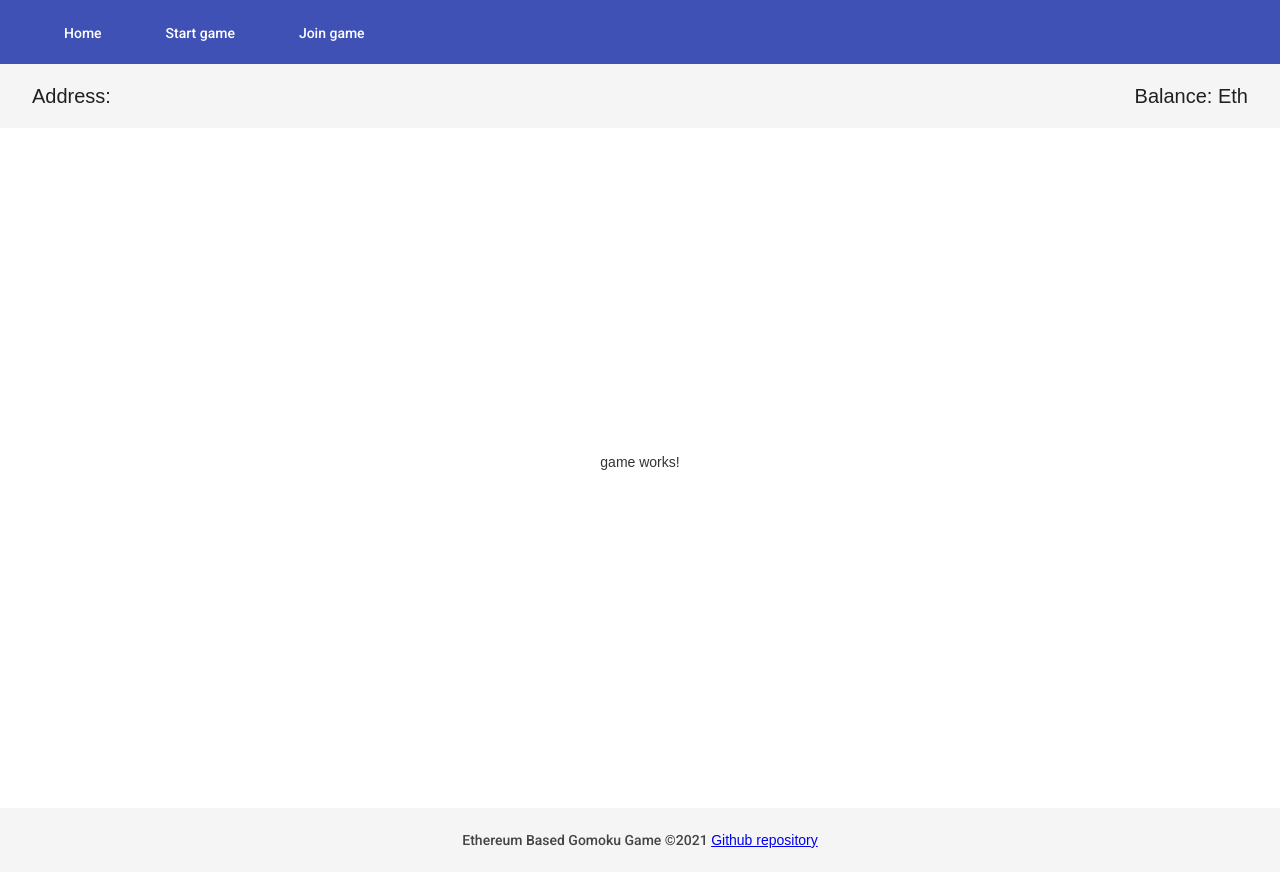
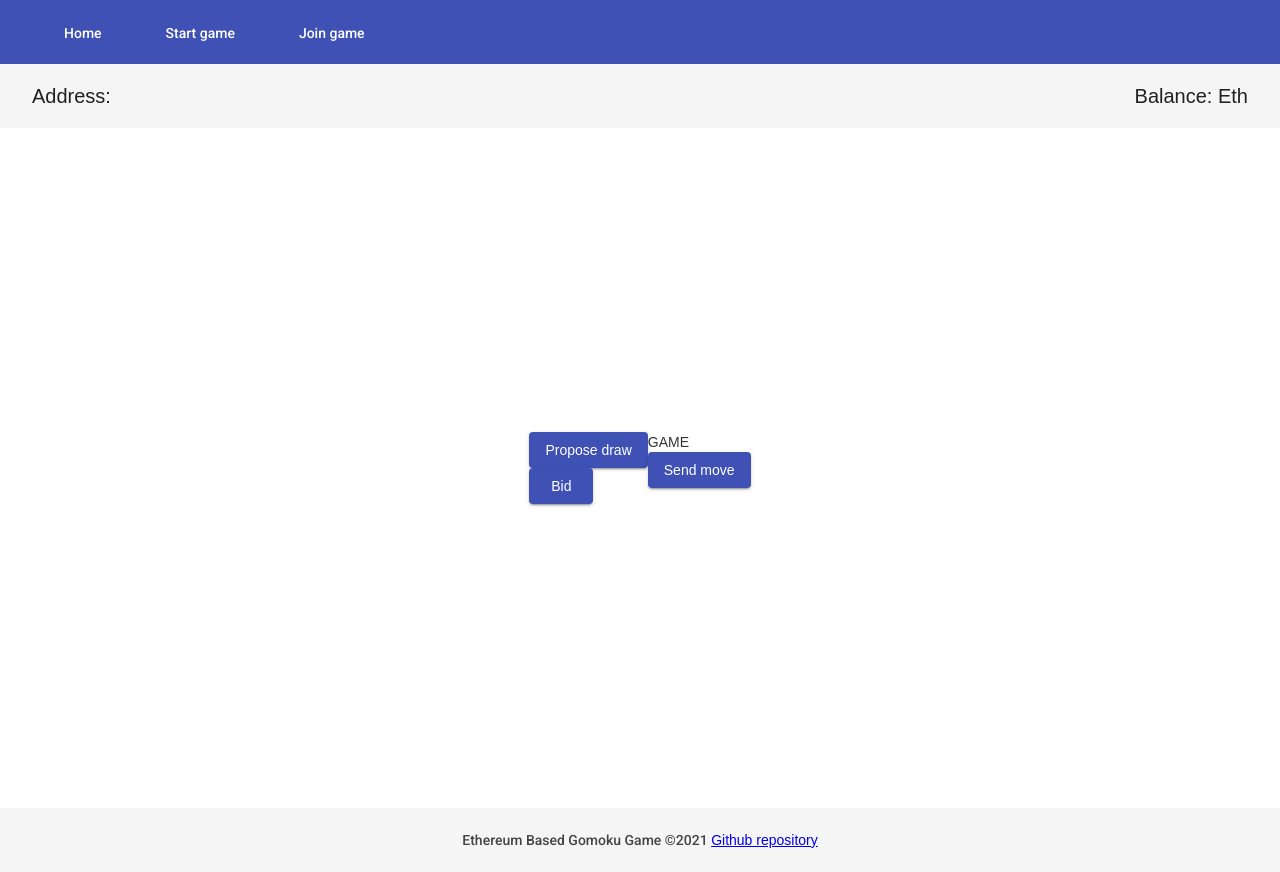
Before and after one commit to dtracz/eth-gomoku, an Angular app in the folder gomoku-app/: page /game in a window 1280 px wide. Built offline with nearby package versions, Linux system fonts and the light colour scheme.

Commit message:
Added basic game functionality. Added validators for join and start

```diff
--- a/gomoku-app/src/app/app.module.ts
+++ b/gomoku-app/src/app/app.module.ts
@@ -20,7 +20,7 @@ import {JoinComponent} from './components/main/join/join.component';
 import {StartComponent} from './components/main/start/start.component';
 import {MatToolbarModule} from "@angular/material/toolbar";
 import {AccountInfoComponent} from './components/account-info/account-info.component';
-import {MatCardModule} from "@angular/material/card";
+import {FlexLayoutModule} from "@angular/flex-layout";
 
 @NgModule({
   declarations: [
@@ -46,7 +46,8 @@ import {MatCardModule} from "@angular/material/card";
     MatNativeDateModule,
     FormsModule,
     ReactiveFormsModule,
-    MatToolbarModule
+    MatToolbarModule,
+    FlexLayoutModule
   ],
   providers: [],
   bootstrap: [AppComponent]
--- a/gomoku-app/src/app/components/main/game/game.component.html
+++ b/gomoku-app/src/app/components/main/game/game.component.html
@@ -1,3 +1,13 @@
-<div class="ng-content">
-  <p>game works!</p>
+<div class="ng-content" fxLayout="row">
+  <div>
+    <button mat-raised-button color="primary" type="submit">Propose draw</button>
+    <br/>
+    <button mat-raised-button color="primary" type="submit">Bid</button>
+  </div>
+
+  <div>
+    GAME
+    <br/>
+    <button mat-raised-button color="primary" type="submit">Send move</button>
+  </div>
 </div>
--- a/gomoku-app/src/app/components/main/join/join.component.html
+++ b/gomoku-app/src/app/components/main/join/join.component.html
@@ -17,5 +17,5 @@
     </mat-error>
   </mat-form-field>
   <br/>
-  <button mat-raised-button color="primary" type="submit">Join game</button>
+  <button mat-raised-button color="primary" type="submit" [disabled]="form.invalid">Join game</button>
 </form>
--- a/gomoku-app/src/app/components/main/join/join.component.ts
+++ b/gomoku-app/src/app/components/main/join/join.component.ts
@@ -1,6 +1,7 @@
 import {Component, OnInit} from '@angular/core';
 import {JoinService} from "../../../services/join.service";
 import {FormBuilder, FormControl, FormGroup, Validators} from "@angular/forms";
+import {Router} from "@angular/router";
 
 @Component({
   selector: 'app-join',
@@ -20,8 +21,7 @@ export class JoinComponent implements OnInit {
     gameAddress: [{type: 'required', message: "Game address is required."}]
   };
 
-
-  constructor(private fb: FormBuilder, private joinService: JoinService) {
+  constructor(private fb: FormBuilder, private joinService: JoinService, private router: Router) {
   }
 
   ngOnInit(): void {
--- a/gomoku-app/src/app/components/main/start/start.component.html
+++ b/gomoku-app/src/app/components/main/start/start.component.html
@@ -8,5 +8,5 @@
     </mat-error>
   </mat-form-field>
   <br/>
-  <button mat-raised-button color="primary" type="submit">Start game</button>
+  <button mat-raised-button color="primary" type="submit" [disabled]="form.invalid">Start game</button>
 </form>
--- a/gomoku-app/src/app/components/main/start/start.component.ts
+++ b/gomoku-app/src/app/components/main/start/start.component.ts
@@ -1,6 +1,7 @@
 import {Component, OnInit} from '@angular/core';
 import {FormBuilder, FormControl, FormGroup, Validators} from "@angular/forms";
 import {StartService} from "../../../services/start.service";
+import {Router} from "@angular/router";
 
 @Component({
   selector: 'app-start',
@@ -17,7 +18,7 @@ export class StartComponent implements OnInit {
     {type: 'minLength', message: "Player name cannot be empty."}
   ];
 
-  constructor(private fb: FormBuilder, private startService: StartService) {
+  constructor(private fb: FormBuilder, private startService: StartService, private router: Router) {
   }
 
   ngOnInit(): void {
```
